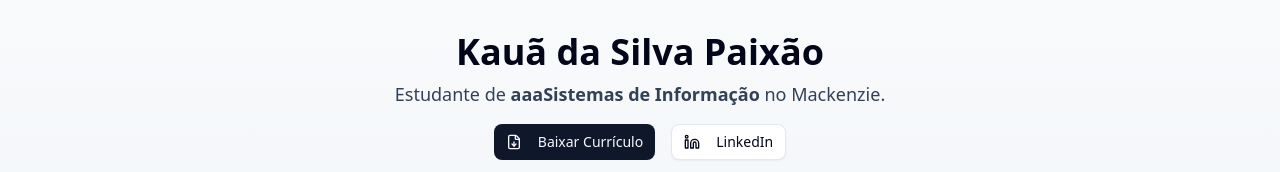
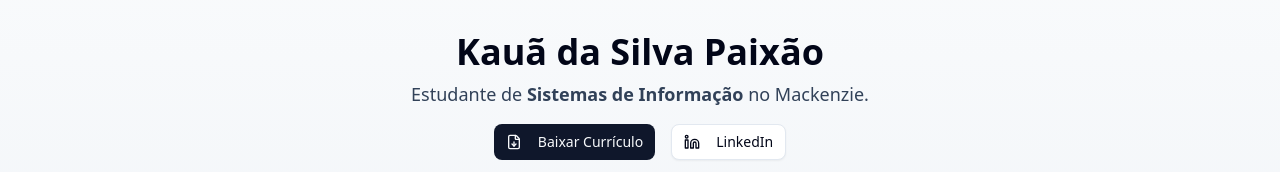
Before and after one commit to kauapaixao/portfolio-kauapaixao, a Next.js app: page / in a window 1280 px wide. Shown: the top 172 px of the page. Built offline with nearby package versions, Linux system fonts and the light colour scheme.

Commit message:
atualizando tudo e desfazendo os testes

```diff
--- a/app/page.tsx
+++ b/app/page.tsx
@@ -36,7 +36,7 @@ export default function PortfolioKauaPaixao() {
       <section className="text-center max-w-3xl mb-10">
         <h1 className="text-4xl font-bold mb-2">Kauã da Silva Paixão</h1>
         <p className="text-lg text-slate-700 mb-4">
-          Estudante de <b>aaaSistemas de Informação</b> no Mackenzie. <br />
+          Estudante de <b>Sistemas de Informação</b> no Mackenzie. <br />
         </p>
 
         <div className="flex justify-center gap-4 mt-4">
```
